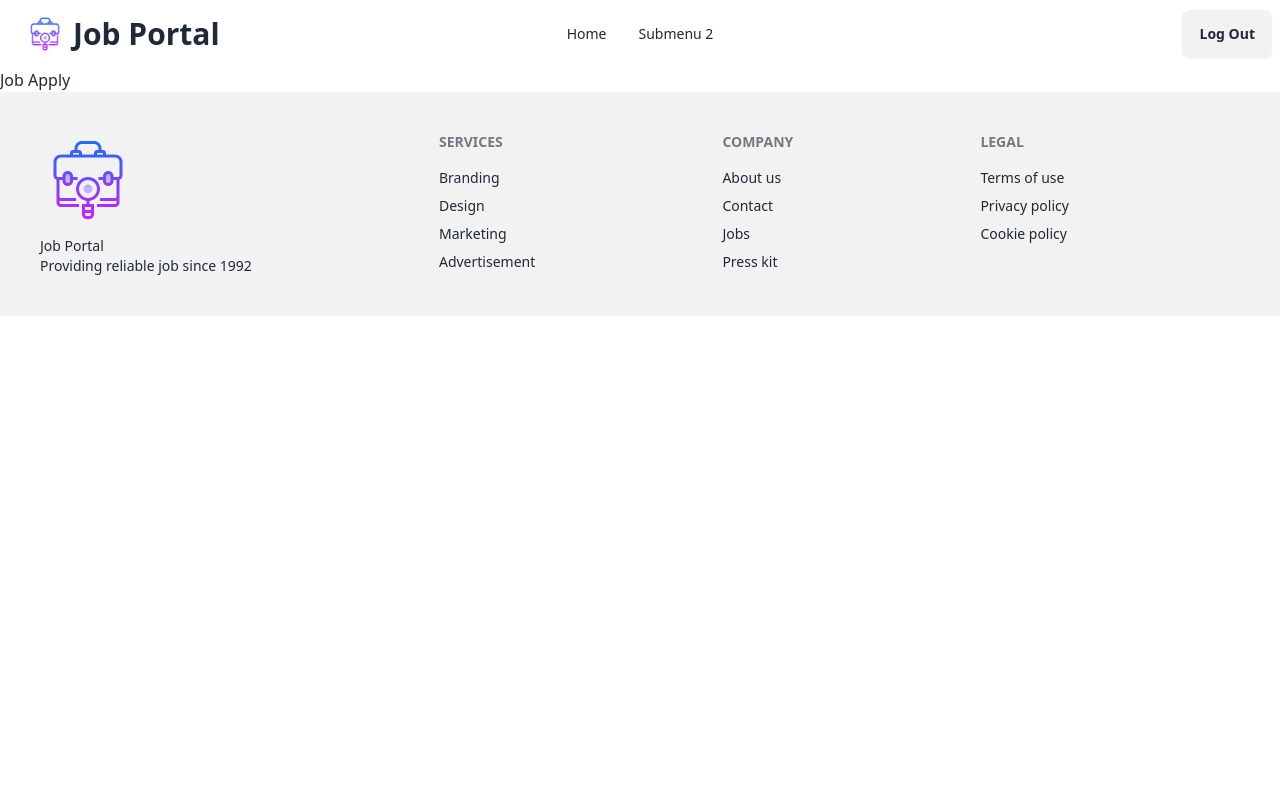
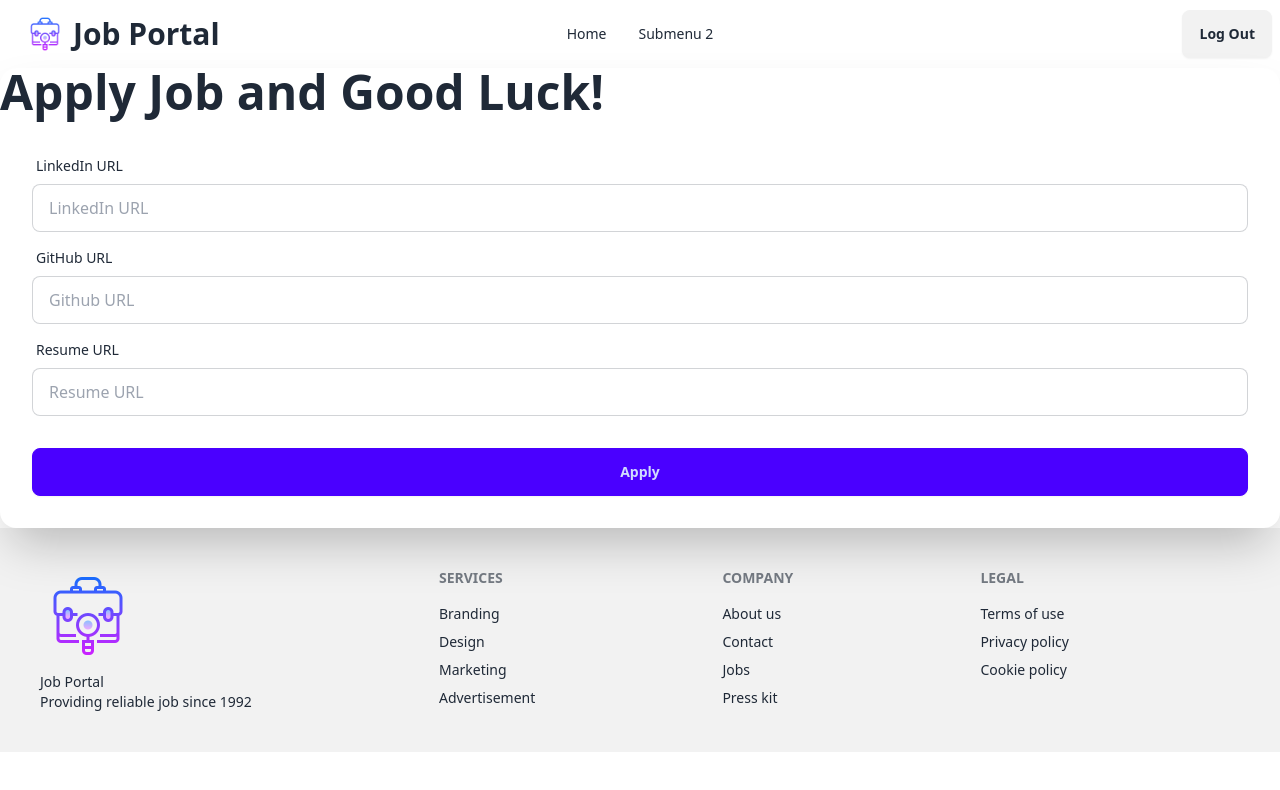
Before and after one commit to sumu9897/job-portal-client, a React (Vite) app: page /jobApply/1 in a window 1280 px wide. Shown: the top 790 px of the page. Built offline with nearby package versions, Linux system fonts and the light colour scheme; no server answers; sample sign-in values are in the browser's storage.

Commit message:
Job Apply Process Done

```diff
--- a/package.json
+++ b/package.json
@@ -19,7 +19,8 @@
     "react-dom": "^18.3.1",
     "react-icons": "^5.4.0",
     "react-router-dom": "^7.0.2",
-    "sort-by": "^1.2.0"
+    "sort-by": "^1.2.0",
+    "sweetalert2": "^11.15.2"
   },
   "devDependencies": {
     "@eslint/js": "^9.15.0",
--- /dev/null
+++ b/src/hooks/useAuth.jsx
@@ -0,0 +1,9 @@
+import { useContext } from "react"
+import AuthContext from "../context/AuthContext/AuthContext"
+
+const useAuth = () => {
+    const context = useContext(AuthContext);
+    return context;
+}
+
+export default useAuth;
--- a/src/pages/JobApply/JobApply.jsx
+++ b/src/pages/JobApply/JobApply.jsx
@@ -1,11 +1,82 @@
 import React from 'react'
+import { useParams } from 'react-router-dom'
+import useAuth from '../../hooks/useAuth';
+import Swal from 'sweetalert2';
 
 const JobApply = () => {
-  return (
-    <div>
-      Job Apply
-    </div>
-  )
+    const { id } = useParams();
+    const {user} = useAuth();
+    // console.log(id, user);
+
+    const submitJobApplication = e => {
+        e.preventDefault();
+        const form = e.target;
+        const linkedIn = form.linkedIn.value;
+        const github = form.github.value;
+        const resume = form.resume.value;
+
+        // console.log(linkedIn, github, resume);
+
+        const jobApplication = {
+            job_id: id,
+            applicant_email : user.email,
+            linkedIn,
+            github,
+            resume
+
+        }
+
+        fetch( 'http://localhost:5000/job-applications',{
+            method: 'POST',
+            headers:{
+                'content-type' : 'application/json'
+            },
+            body: JSON.stringify(jobApplication)
+        })
+            .then(res => res.json())
+            .then(data => {
+                if(data.insertedId){
+                    Swal.fire({
+                        position: "top-end",
+                        icon: "success",
+                        title: "Your work has been saved",
+                        showConfirmButton: false,
+                        timer: 1500
+                      });
+                }
+            })
+    }
+    return (
+
+        <div className="card bg-base-100 w-full shadow-2xl">
+            <h1 className="text-5xl font-bold">Apply Job and Good Luck!</h1>
+
+            <form onSubmit={submitJobApplication} className="card-body">
+                <div className="form-control">
+                    <label className="label">
+                        <span className="label-text">LinkedIn URL</span>
+                    </label>
+                    <input type="url" placeholder="LinkedIn URL" name='linkedIn' className="input input-bordered" required />
+                </div>
+                <div className="form-control">
+                    <label className="label">
+                        <span className="label-text">GitHub URL</span>
+                    </label>
+                    <input type="url" placeholder="Github URL" name='github' className="input input-bordered" required />
+                </div>
+                <div className="form-control">
+                    <label className="label">
+                        <span className="label-text">Resume URL</span>
+                    </label>
+                    <input type="url" placeholder="Resume URL" name='resume' className="input input-bordered" required />
+                </div>
+                <div className="form-control mt-6">
+                    <button className="btn btn-primary">Apply</button>
+                </div>
+            </form>
+        </div>
+
+    )
 }
 
 export default JobApply
```
Also changed, not shown: 1 other file (tests, documents, lock files or other folders).
